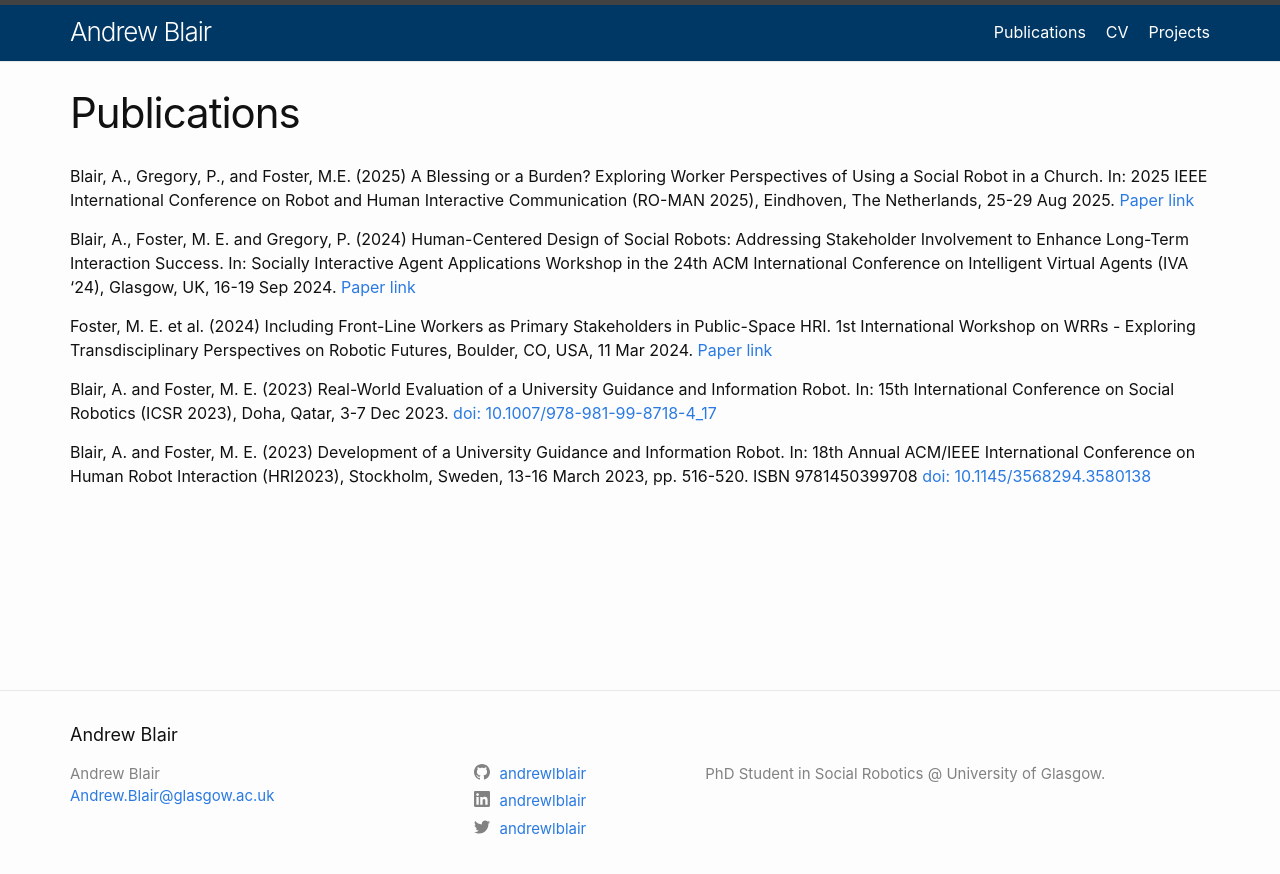
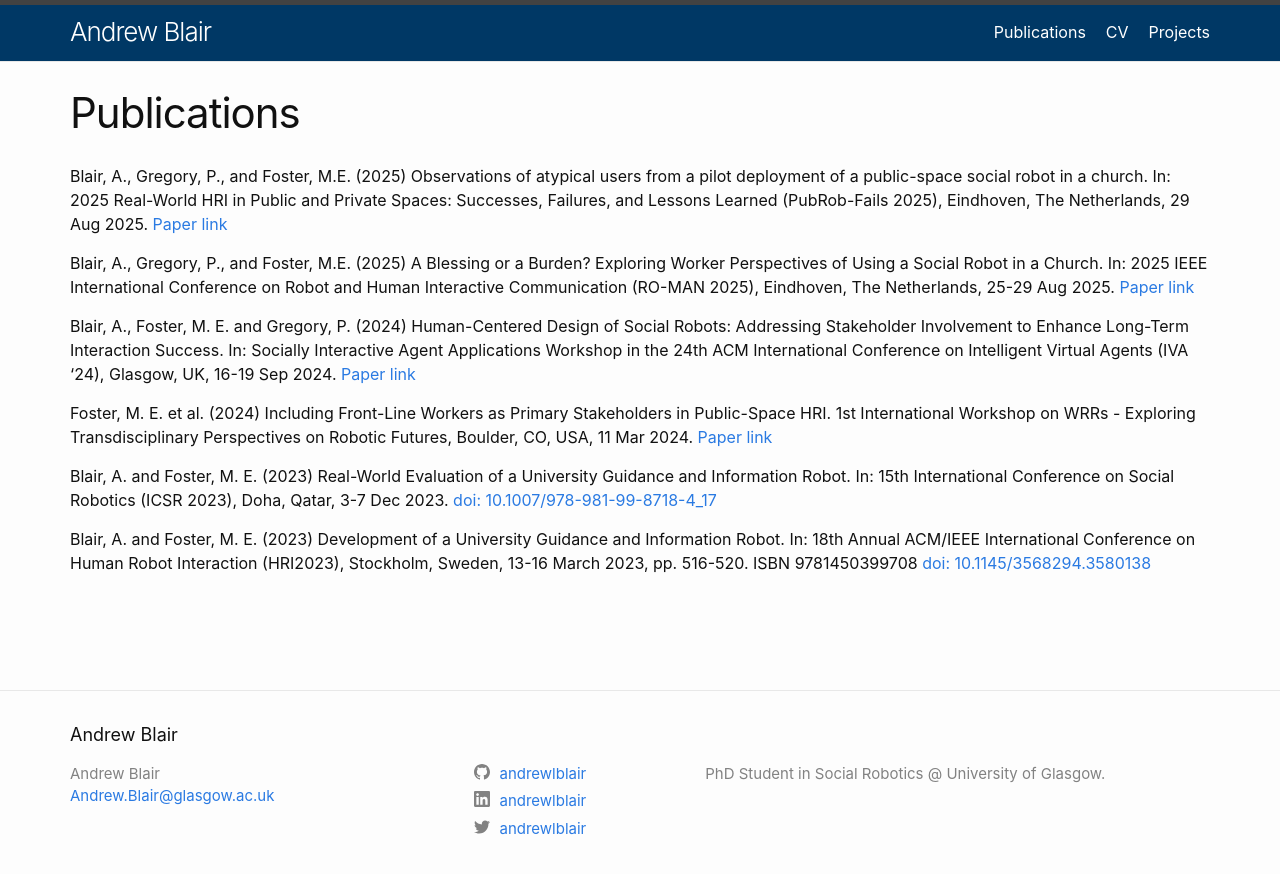
Before and after one commit to andrewlblair/andrewlblair.github.io, a Jekyll site: the page built from docs/about.markdown, in a window 1280 px wide. Shown: the top 874 px of the page. Built offline with Jekyll 4.4.1, drawn with Linux system fonts in a browser that asks for light colours.

Commit message:
new paper

```diff
--- a/docs/about.markdown
+++ b/docs/about.markdown
@@ -3,6 +3,8 @@ layout: page
 title: Publications
 permalink: /publications/
 ---
+
+Blair, A., Gregory, P., and Foster, M.E. (2025) Observations of atypical users from a pilot deployment of a public-space social robot in a church. In: 2025 Real-World HRI in Public and Private Spaces: Successes, Failures, and Lessons Learned (PubRob-Fails 2025), Eindhoven, The Netherlands, 29 Aug 2025. [Paper link](/papers/atypical_users_blair_et_al_2025.pdf)
 
 Blair, A., Gregory, P., and Foster, M.E. (2025) A Blessing or a Burden? Exploring Worker Perspectives of Using a Social Robot in a Church. In: 2025 IEEE International Conference on Robot and Human Interactive Communication (RO-MAN 2025), Eindhoven, The Netherlands, 25-29 Aug 2025. [Paper link](/papers/exploring_worker_perspectives_blair_et_al_2025.pdf)
 
--- a/docs/index.markdown
+++ b/docs/index.markdown
@@ -7,7 +7,5 @@ title: Home
 ---
 
 
-
-=======
 ## What am I trying to achieve?
 My research explores how to effectively design and deploy autonomous social robots in public spaces that are accepted by their users and organisations. I, along with my supervisors Dr. Mary Ellen Foster and Dr. Peggy Gregory, seek to achieve this through three main contributions to the field: by adapting and utilising existing human-centric Software Engineering and Project Management practices to the robotics domain; exploring the perceived notions of value that robots carry amongst diverse stakeholders; and finally quantifying the effect our new development processes have on overall acceptance of the robot from both an end user and organisational perspective.
```
Also changed, not shown: 1 other file.
